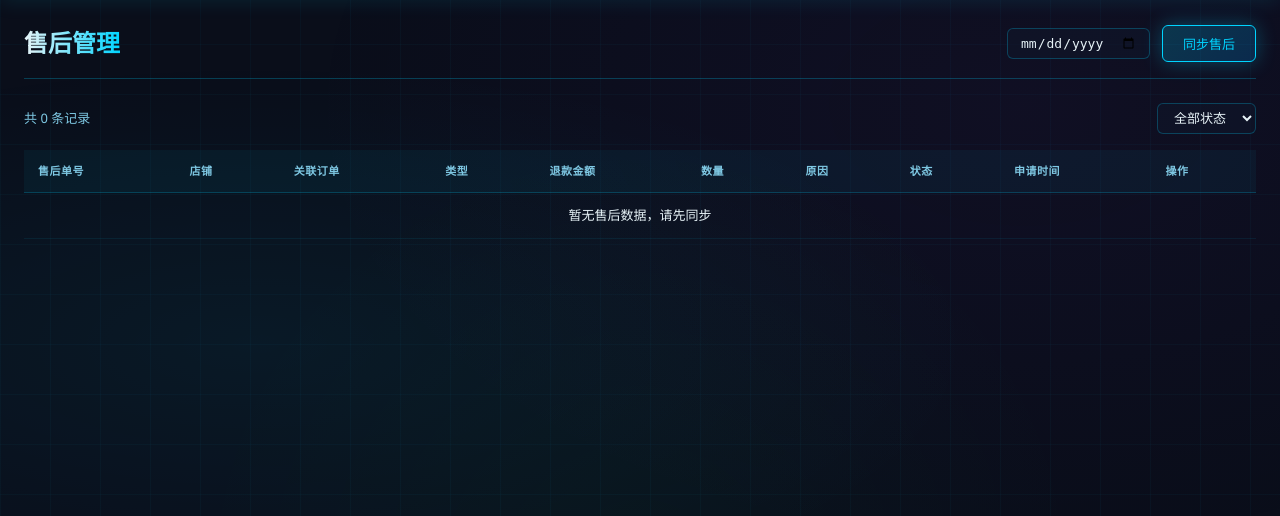
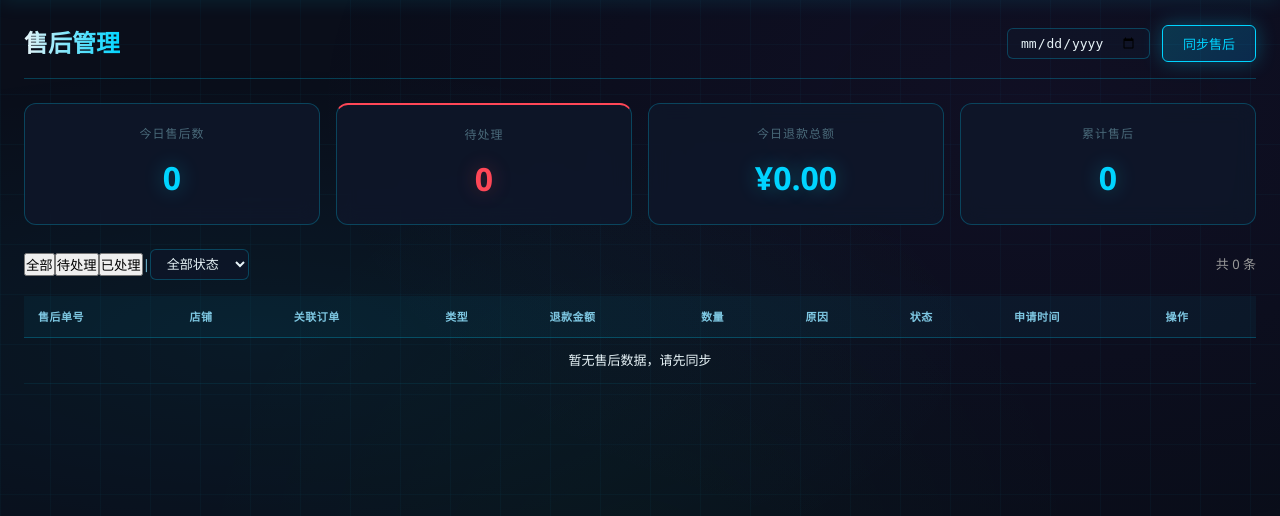
Before and after one commit to ljh010704/JuShuiTan, a Flask app: page /after-sales in a window 1280 px wide. Shown: the part 56-572 px from the top of the page. Run offline with Flask 3, Linux system fonts and the light colour scheme; data that the repository does not hold is empty.

Commit message:
feat: 售后页面增加每日汇总和快捷筛选
- 顶部新增4个统计卡片：今日售后数/待处理/退款总额/累计售后
- 新增快捷筛选按钮：全部/待处理/已处理
- 状态筛选下拉改为英文值匹配数据库
- 状态显示中文+颜色区分(待处理红/已完成绿/已拒绝灰)
- 已处理订单不再显示同意/拒绝按钮

```diff
--- a/routes/after_sales.py
+++ b/routes/after_sales.py
@@ -6,7 +6,7 @@ from flask import Blueprint, render_template, jsonify, request, send_file
 from datetime import datetime
 from io import BytesIO
 from openpyxl import Workbook
-from models.database import AfterSalesModel
+from models.database import AfterSalesModel, get_connection
 
 after_sales_bp = Blueprint('after_sales', __name__)
 logger = logging.getLogger(__name__)
@@ -67,8 +67,24 @@ def api_after_sales():
 @after_sales_bp.route('/api/after-sales/stats')
 def api_after_sale_stats():
     date = request.args.get('date', datetime.now().strftime('%Y-%m-%d'))
-    stats = AfterSalesModel.get_stats_for_date(date)
-    return jsonify(stats)
+    conn = get_connection()
+    try:
+        today = conn.execute(
+            "SELECT COUNT(*) as cnt, COALESCE(SUM(amount), 0) as refund FROM after_sales WHERE created_at LIKE ?",
+            (f"{date}%",)
+        ).fetchone()
+        pending = conn.execute(
+            "SELECT COUNT(*) as cnt FROM after_sales WHERE status IN ('WaitCheck', 'WaitOuterSent')"
+        ).fetchone()
+        total = conn.execute("SELECT COUNT(*) as cnt FROM after_sales").fetchone()
+        return jsonify({
+            'today_count': today['cnt'] if today else 0,
+            'today_refund': today['refund'] if today else 0,
+            'pending_count': pending['cnt'] if pending else 0,
+            'total_count': total['cnt'] if total else 0,
+        })
+    finally:
+        conn.close()
 
 
 @after_sales_bp.route('/api/after-sales/export.xlsx')
--- a/templates/after_sales.html
+++ b/templates/after_sales.html
@@ -5,20 +5,47 @@
 <div class="page-header">
     <h1>售后管理</h1>
     <div class="header-actions">
-        <input type="date" id="datePicker" value="{{ current_date }}" class="date-input">
+        <input type="date" id="datePicker" value="{{ current_date }}" class="date-input" onchange="loadAfterSales()">
         <button onclick="syncData('after_sales')" class="btn btn-primary">同步售后</button>
     </div>
 </div>
 
+<!-- 每日售后汇总 -->
+<div class="stats-grid" id="afterSalesStats">
+    <div class="stat-card">
+        <div class="stat-label">今日售后数</div>
+        <div class="stat-value" id="todayCount">-</div>
+    </div>
+    <div class="stat-card danger">
+        <div class="stat-label">待处理</div>
+        <div class="stat-value" id="pendingCount">-</div>
+    </div>
+    <div class="stat-card">
+        <div class="stat-label">今日退款总额</div>
+        <div class="stat-value" id="todayRefund">-</div>
+    </div>
+    <div class="stat-card">
+        <div class="stat-label">累计售后</div>
+        <div class="stat-value" id="totalCount">-</div>
+    </div>
+</div>
+
+<!-- 快捷筛选 -->
 <div class="filter-bar">
-    <span>共 {{ total }} 条记录</span>
+    <button class="filter-btn active" data-filter="all">全部</button>
+    <button class="filter-btn" data-filter="pending">待处理</button>
+    <button class="filter-btn" data-filter="processed">已处理</button>
+    <span class="filter-separator">|</span>
     <select id="statusFilter" onchange="filterByStatus(this.value)">
         <option value="">全部状态</option>
-        <option value="待处理">待处理</option>
-        <option value="已同意">已同意</option>
-        <option value="已拒绝">已拒绝</option>
-        <option value="已完成">已完成</option>
+        <option value="WaitCheck">待审核</option>
+        <option value="WaitOuterSent">待退货</option>
+        <option value="Agreed">已同意</option>
+        <option value="Rejected">已拒绝</option>
+        <option value="Finished">已完成</option>
+        <option value="Cancelled">已取消</option>
     </select>
+    <span style="margin-left:auto; color:#999;">共 {{ total }} 条</span>
 </div>
 
 <div class="table-responsive">
@@ -39,7 +66,7 @@
     </thead>
     <tbody>
         {% for item in items %}
-        <tr data-status="{{ item.status or '' }}">
+        <tr data-status="{{ item.status or '' }}" data-processed="{{ 'false' if item.status in ['WaitCheck', 'WaitOuterSent'] else 'true' }}">
             <td>{{ item.after_sale_id }}</td>
             <td>{{ item.shop_name or '-' }}</td>
             <td>{{ item.external_id or item.order_id or '-' }}</td>
@@ -47,11 +74,24 @@
             <td>¥{{ "%.2f"|format(item.amount or 0) }}</td>
             <td>{{ item.quantity or 0 }}</td>
             <td>{{ item.reason or '-' }}</td>
-            <td><span class="badge badge-warning">{{ item.status or '-' }}</span></td>
+            <td>
+                {% if item.status == 'WaitCheck' %}<span class="badge badge-warning">待审核</span>
+                {% elif item.status == 'WaitOuterSent' %}<span class="badge badge-warning">待退货</span>
+                {% elif item.status == 'Agreed' %}<span class="badge badge-success">已同意</span>
+                {% elif item.status == 'Rejected' %}<span class="badge badge-danger">已拒绝</span>
+                {% elif item.status == 'Finished' %}<span class="badge badge-success">已完成</span>
+                {% elif item.status == 'Cancelled' %}<span class="badge badge-secondary">已取消</span>
+                {% else %}<span class="badge">{{ item.status or '-' }}</span>
+                {% endif %}
+            </td>
             <td>{{ item.created_at[:16] if item.created_at else '-' }}</td>
             <td>
+                {% if item.status in ['WaitCheck', 'WaitOuterSent'] %}
                 <button class="btn btn-sm btn-success" onclick="approveAfterSale('{{ item.after_sale_id }}')">同意</button>
                 <button class="btn btn-sm btn-danger" onclick="rejectAfterSale('{{ item.after_sale_id }}')">拒绝</button>
+                {% else %}
+                <span style="color:#999; font-size:12px;">已处理</span>
+                {% endif %}
             </td>
         </tr>
         {% endfor %}
@@ -80,22 +120,37 @@
 
 {% block scripts %}
 <script>
-let currentRejectId = '';
+var currentRejectId = '';
+var currentFilter = 'all';
 
 function filterByStatus(status) {
-    const rows = document.querySelectorAll('#afterSalesTable tbody tr');
-    rows.forEach(row => {
-        if (!status || row.dataset.status === status) {
-            row.style.display = '';
-        } else {
-            row.style.display = 'none';
-        }
+    filterRows();
+}
+
+function filterRows() {
+    var statusVal = document.getElementById('statusFilter').value;
+    var rows = document.querySelectorAll('#afterSalesTable tbody tr');
+    rows.forEach(function(row) {
+        var matchStatus = !statusVal || row.dataset.status === statusVal;
+        var matchFilter = true;
+        if (currentFilter === 'pending') matchFilter = row.dataset.processed === 'false';
+        else if (currentFilter === 'processed') matchFilter = row.dataset.processed === 'true';
+        row.style.display = (matchStatus && matchFilter) ? '' : 'none';
     });
 }
 
+document.querySelectorAll('.filter-btn').forEach(function(btn) {
+    btn.addEventListener('click', function() {
+        document.querySelectorAll('.filter-btn').forEach(function(b) { b.classList.remove('active'); });
+        this.classList.add('active');
+        currentFilter = this.getAttribute('data-filter');
+        filterRows();
+    });
+});
+
 async function approveAfterSale(id) {
     if (!confirm('确认同意该售后申请？')) return;
-    const res = await apiCall('/api/action/approve-after-sale', 'POST', { after_sale_id: id });
+    var res = await apiCall('/api/action/approve-after-sale', 'POST', { after_sale_id: id });
     alert(res.message);
     if (res.success) location.reload();
 }
@@ -107,8 +162,8 @@ function rejectAfterSale(id) {
 }
 
 async function confirmReject() {
-    const reason = document.getElementById('rejectReason').value;
-    const res = await apiCall('/api/action/reject-after-sale', 'POST', { after_sale_id: currentRejectId, reason });
+    var reason = document.getElementById('rejectReason').value;
+    var res = await apiCall('/api/action/reject-after-sale', 'POST', { after_sale_id: currentRejectId, reason: reason });
     alert(res.message);
     if (res.success) location.reload();
     closeModal('rejectModal');
@@ -118,65 +173,54 @@ function closeModal(id) {
     document.getElementById(id).style.display = 'none';
 }
 
+async function loadAfterSales() {
+    var date = document.getElementById('datePicker').value;
+    var url = '/api/after-sales';
+    if (date) url += '?date=' + date;
+    location.href = '/after-sales?date=' + date;
+}
+
 async function syncData(type) {
-    if (!confirm('???????????????????????????')) return;
+    if (!confirm('确定要同步售后数据吗？')) return;
     try {
-        const res = await apiCall('/api/sync', 'POST', { type });
+        var res = await apiCall('/api/sync', 'POST', { type: type });
         if (res.success) {
-            alert('????????');
+            alert('同步已开始');
             startAfterSalesPoll();
         } else {
-            alert('??????: ' + (res.message || '????'));
+            alert('同步失败: ' + (res.message || '未知错误'));
         }
     } catch(e) {
-        alert('????: ' + e.message);
+        alert('错误: ' + e.message);
     }
 }
 
 function startAfterSalesPoll() {
-    const poll = setInterval(async () => {
+    var poll = setInterval(async function() {
         try {
-            const res = await fetch('/api/sync/status');
-            const data = await res.json();
+            var res = await fetch('/api/sync/status');
+            var data = await res.json();
             if (!data.running) {
                 clearInterval(poll);
+                loadStats();
                 location.reload();
             }
         } catch(e) {}
     }, 5000);
 }
 
-
-function startAfterSalesPoll() {
-    const poll = setInterval(async () => {
-        try {
-            const res = await fetch('/api/sync/status');
-            const data = await res.json();
-            if (!data.running) {
-                clearInterval(poll);
-                location.reload();
-            }
-        } catch(e) {}
-    }, 5000);
+async function loadStats() {
+    try {
+        var date = document.getElementById('datePicker').value || new Date().toISOString().split('T')[0];
+        var res = await fetch('/api/after-sales/stats?date=' + date);
+        var data = await res.json();
+        document.getElementById('todayCount').textContent = data.today_count || 0;
+        document.getElementById('pendingCount').textContent = data.pending_count || 0;
+        document.getElementById('todayRefund').textContent = '¥' + (data.today_refund || 0).toFixed(2);
+        document.getElementById('totalCount').textContent = data.total_count || 0;
+    } catch(e) {}
 }
 
-async function exportAfterSales() {
-    const date = document.getElementById('datePicker').value;
-    try {
-        const resp = await fetch('/api/after-sales/export.xlsx?date=' + encodeURIComponent(date));
-        if (!resp.ok) throw new Error('HTTP ' + resp.status);
-        const blob = await resp.blob();
-        const url = URL.createObjectURL(blob);
-        const a = document.createElement('a');
-        a.href = url;
-        a.download = (date || 'after_sales') + '.xlsx';
-        document.body.appendChild(a);
-        a.click();
-        a.remove();
-        URL.revokeObjectURL(url);
-    } catch (e) {
-        alert('????: ' + (e && e.message ? e.message : e));
-    }
-}
+loadStats();
 </script>
 {% endblock %}
```
